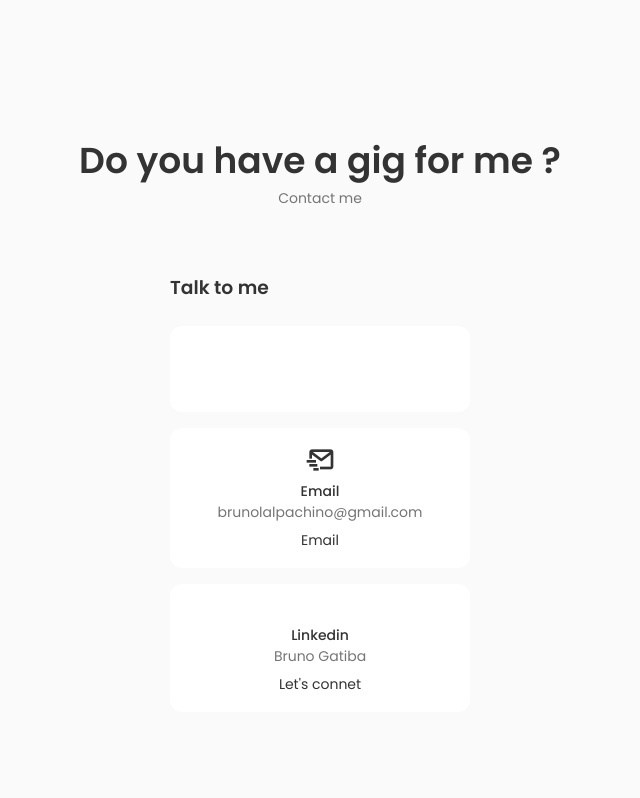
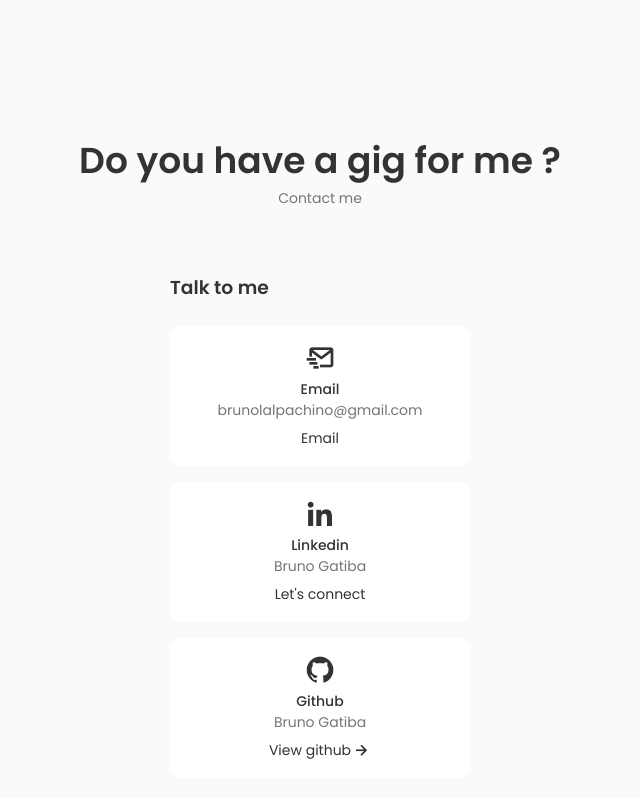
Before and after one commit to ch1n069/Portfolio, a React (Create React App) app: page / in a window 1280 px wide. Shown: the part 3755-4553 px from the top of the page, without its empty margins (320-960 px from the left). Before the commit the page ends 4499 px from the top, so only its background shows below. Built offline with nearby package versions, Linux system fonts and the light colour scheme.

Commit message:
added stying to the arrow componene

```diff
--- a/src/components/contact/Contact.css
+++ b/src/components/contact/Contact.css
@@ -22,6 +22,11 @@
     font-size: var(--small-font-size);
 }
 
+.arrow {
+    font-size: 20px;
+    color: var(--title-color);
+}
+
 .contact__card-title {
     font-weight: var(--font-medium);
 }
--- a/src/components/contact/Contact.js
+++ b/src/components/contact/Contact.js
@@ -11,12 +11,12 @@ const Contact = () => {
           <h3 className="contact__title">Talk to me</h3>
         </div>
         <div className="contact__info">
-          <div className="contact__card">
+          {/* <div className="contact__card">
             <i className="bx contact__card-icon"></i>
             <h3 className="contact__card-title"></h3>
             <span className="contact__card-data"></span>
             <a href="" className="contact__button"></a>
-          </div>
+          </div> */}
           <div className="contact__card">
             <i className="bx bx-mail-send contact__card-icon"></i>
             <h3 className="contact__card-title">Email</h3>
@@ -31,14 +31,23 @@ const Contact = () => {
             </a>
           </div>
           <div className="contact__card">
-            <i className="bx bx-linkedin-square contact__card-icon"></i>
+            <i className="bx bxl-linkedin contact__card-icon"></i>
             <h3 className="contact__card-title">Linkedin</h3>
             <span className="contact__card-data">Bruno Gatiba</span>
             <a
               href="https://www.linkedin.com/in/bruno-gatiba-b8bb6b182/"
               className="contact__button"
             >
-              Let's connet
+              Let's connect
+            </a>
+          </div>
+          <div className="contact__card">
+            <i className="bx bxl-github contact__card-icon"></i>
+            <h3 className="contact__card-title">Github</h3>
+            <span className="contact__card-data">Bruno Gatiba</span>
+            <a href="https://github.com/ch1n069" className="contact__button">
+              View github
+              <i class="bx bx-right-arrow-alt arrow"></i>
             </a>
           </div>
         </div>
```
